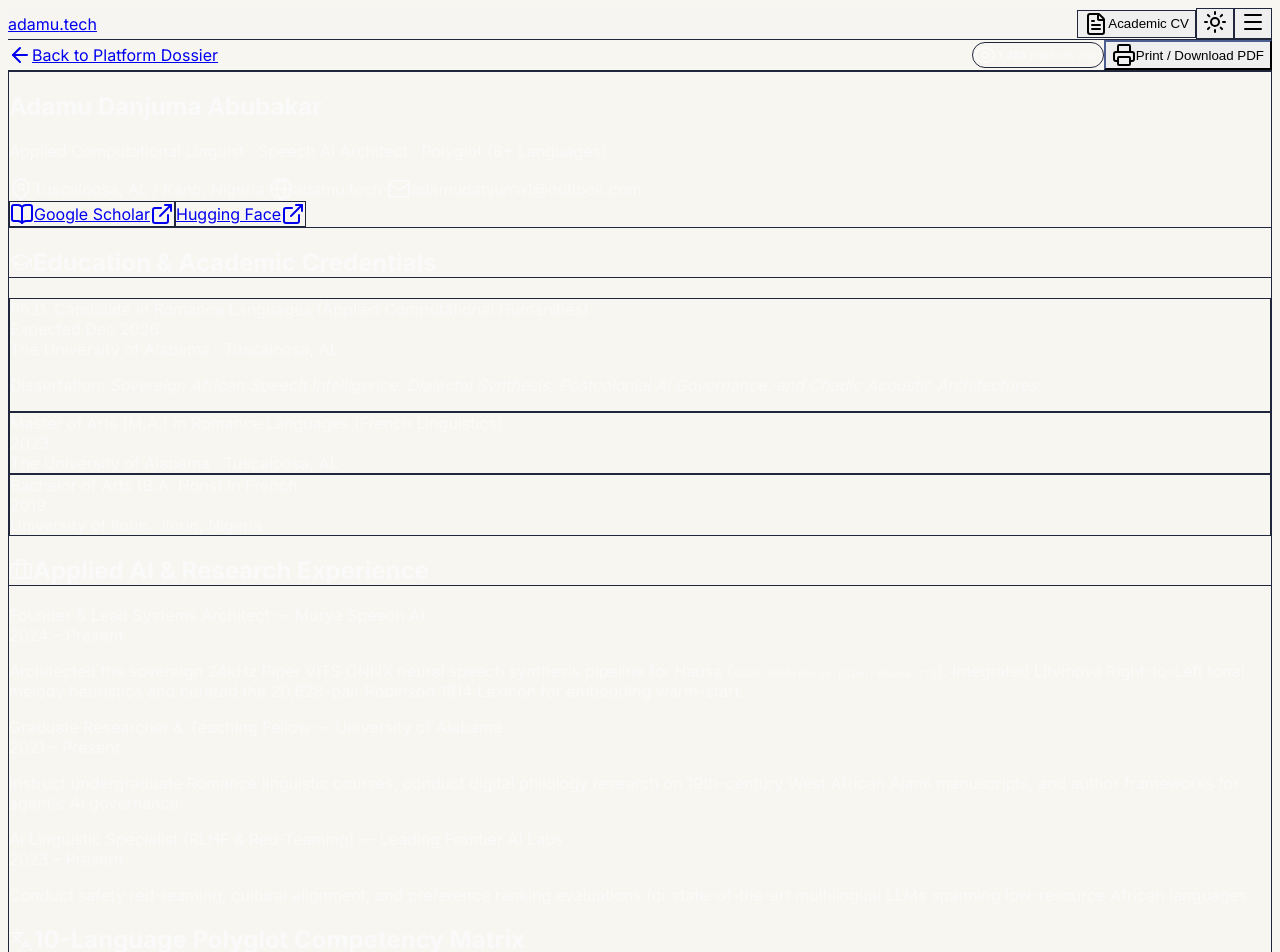
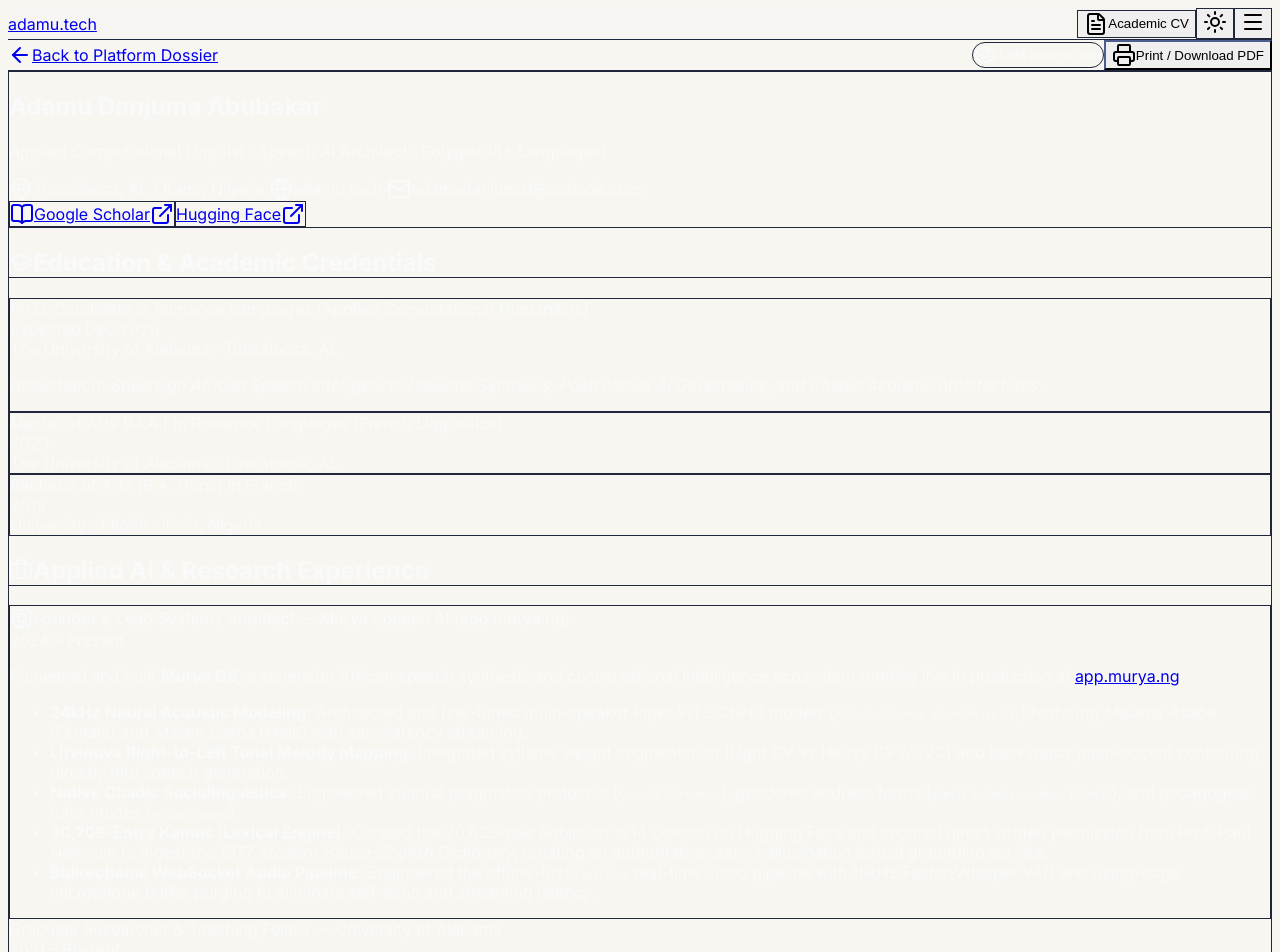
Before and after one commit to adab-tech/adab-tech.github.io, a Next.js app: page /about in a window 1280 px wide. Shown: the top 952 px of the page. Built offline with nearby package versions, Linux system fonts and the light colour scheme; a web font is replaced by a local one.

Commit message:
feat: enrich Academic CV with Murya forensic architecture and sync live build

```diff
--- a/src/app/about/page.tsx
+++ b/src/app/about/page.tsx
@@ -3,7 +3,7 @@
 import React from 'react'
 import Link from 'next/link'
 import { GlobalShell } from '@/components/GlobalShell'
-import { ArrowLeft, Printer, Download, Mail, Globe, MapPin, Award, BookOpen, GraduationCap, Briefcase, Languages, Shield, ExternalLink } from 'lucide-react'
+import { ArrowLeft, Printer, Download, Mail, Globe, MapPin, Award, BookOpen, GraduationCap, Briefcase, Languages, Shield, ExternalLink, Cpu, Sparkles, CheckCircle2, Layers } from 'lucide-react'
 import { VisitorCounter } from '@/components/VisitorCounter'
 
 const LANGUAGES_DATA = [
@@ -136,22 +136,46 @@ export default function AcademicCVPage() {
             </div>
           </section>
 
-          {/* Research & Industry Experience */}
+          {/* Research & Industry Experience — Enriched with Murya Forensics */}
           <section className="space-y-4">
             <h2 className="text-lg font-mono font-bold text-zinc-900 dark:text-zinc-100 flex items-center gap-2 border-b border-zinc-100 dark:border-zinc-800 pb-2">
               <Briefcase className="h-5 w-5 text-amber-500" />
               Applied AI & Research Experience
             </h2>
 
-            <div className="space-y-4 text-xs font-sans">
-              <div className="space-y-1.5">
+            <div className="space-y-6 text-xs font-sans">
+
+              {/* Murya Forensic Breakdown */}
+              <div className="p-5 rounded-2xl border border-amber-500/30 bg-amber-50/20 dark:bg-midnight-950/60 space-y-3">
                 <div className="flex flex-col sm:flex-row sm:items-center justify-between font-mono font-bold text-zinc-900 dark:text-zinc-100">
-                  <span>Founder & Lead Systems Architect — Murya Speech AI</span>
+                  <span className="text-sm text-amber-600 dark:text-amber-400 flex items-center gap-1.5">
+                    <Cpu className="h-4 w-4" />
+                    Founder & Lead Systems Architect — Murya Speech AI (app.murya.ng)
+                  </span>
                   <span className="text-amber-600 dark:text-amber-400">2024 – Present</span>
                 </div>
-                <p className="text-zinc-700 dark:text-zinc-300 leading-relaxed">
-                  Architected the sovereign 24kHz Piper VITS ONNX neural speech synthesis pipeline for Hausa (<code className="font-mono text-[11px] bg-zinc-100 dark:bg-zinc-800 px-1 py-0.5 rounded">adab-tech/murya-piper-hausa-tts</code>). Integrated Litvinova Right-to-Left tonal melody heuristics and curated the 20,628-pair Robinson 1914 Lexicon for embedding warm-start.
+
+                <p className="text-zinc-700 dark:text-zinc-300 leading-relaxed font-sans">
+                  Pioneered and built <strong>Murya OS</strong>, a sovereign African speech synthesis and conversational intelligence ecosystem running live in production at <a href="https://app.murya.ng" target="_blank" rel="noreferrer" className="text-amber-600 dark:text-amber-400 underline font-bold">app.murya.ng</a>:
                 </p>
+
+                <ul className="space-y-2 pl-4 list-disc text-zinc-700 dark:text-zinc-300 leading-relaxed">
+                  <li>
+                    <strong>24kHz Neural Acoustic Modeling:</strong> Architected and fine-tuned multi-speaker Piper VITS ONNX models (<code className="bg-zinc-100 dark:bg-zinc-800 px-1 py-0.5 rounded font-mono text-[10px]">adab-tech/murya-piper-hausa-tts</code>) featuring <em>Malama Asabe</em> (Female) and <em>Malam Garba</em> (Male) with zero-latency streaming.
+                  </li>
+                  <li>
+                    <strong>Litvinova Right-to-Left Tonal Melody Mapping:</strong> Integrated syllable weight segmentation (Light CV vs Heavy CVV/CVC) and backwards pitch-accent contouring directly into speech generation.
+                  </li>
+                  <li>
+                    <strong>Native Chadic Sociolinguistics:</strong> Engineered cultural pragmatics protocols (<code className="font-mono text-[10px]">Kunya & Girmamawa</code>), gendered address forms (<code className="font-mono text-[10px]">Namiji ka/maka vs Mace ki/miki</code>), and pedagogical tutor modes (<code className="font-mono text-[10px]">Malamin Hausa</code>).
+                  </li>
+                  <li>
+                    <strong>30,708-Entry Ƙamus (Lexical Engine):</strong> Curated the 20,628-pair Robinson 1914 Lexicon on Hugging Face and secured direct written permission from Prof. Paul Newman to ingest the 1977 <em>Modern Hausa–English Dictionary</em>, creating an authoritative, zero-hallucination lexical grounding service.
+                  </li>
+                  <li>
+                    <strong>Bidirectional WebSocket Audio Pipeline:</strong> Engineered the offline-first <code className="font-mono text-[10px]">/api/live</code> real-time audio pipeline with 16kHz Faster-Whisper VAD and rising-edge microphone buffer purging to eliminate self-echo and streaming latency.
+                  </li>
+                </ul>
               </div>
 
               <div className="space-y-1.5">
--- a/src/app/cv/page.tsx
+++ b/src/app/cv/page.tsx
@@ -3,7 +3,7 @@
 import React from 'react'
 import Link from 'next/link'
 import { GlobalShell } from '@/components/GlobalShell'
-import { ArrowLeft, Printer, Download, Mail, Globe, MapPin, Award, BookOpen, GraduationCap, Briefcase, Languages, Shield, ExternalLink } from 'lucide-react'
+import { ArrowLeft, Printer, Download, Mail, Globe, MapPin, Award, BookOpen, GraduationCap, Briefcase, Languages, Shield, ExternalLink, Cpu, Sparkles, CheckCircle2, Layers } from 'lucide-react'
 import { VisitorCounter } from '@/components/VisitorCounter'
 
 const LANGUAGES_DATA = [
@@ -136,22 +136,46 @@ export default function AcademicCVPage() {
             </div>
           </section>
 
-          {/* Research & Industry Experience */}
+          {/* Research & Industry Experience — Enriched with Murya Forensics */}
           <section className="space-y-4">
             <h2 className="text-lg font-mono font-bold text-zinc-900 dark:text-zinc-100 flex items-center gap-2 border-b border-zinc-100 dark:border-zinc-800 pb-2">
               <Briefcase className="h-5 w-5 text-amber-500" />
               Applied AI & Research Experience
             </h2>
 
-            <div className="space-y-4 text-xs font-sans">
-              <div className="space-y-1.5">
+            <div className="space-y-6 text-xs font-sans">
+
+              {/* Murya Forensic Breakdown */}
+              <div className="p-5 rounded-2xl border border-amber-500/30 bg-amber-50/20 dark:bg-midnight-950/60 space-y-3">
                 <div className="flex flex-col sm:flex-row sm:items-center justify-between font-mono font-bold text-zinc-900 dark:text-zinc-100">
-                  <span>Founder & Lead Systems Architect — Murya Speech AI</span>
+                  <span className="text-sm text-amber-600 dark:text-amber-400 flex items-center gap-1.5">
+                    <Cpu className="h-4 w-4" />
+                    Founder & Lead Systems Architect — Murya Speech AI (app.murya.ng)
+                  </span>
                   <span className="text-amber-600 dark:text-amber-400">2024 – Present</span>
                 </div>
-                <p className="text-zinc-700 dark:text-zinc-300 leading-relaxed">
-                  Architected the sovereign 24kHz Piper VITS ONNX neural speech synthesis pipeline for Hausa (<code className="font-mono text-[11px] bg-zinc-100 dark:bg-zinc-800 px-1 py-0.5 rounded">adab-tech/murya-piper-hausa-tts</code>). Integrated Litvinova Right-to-Left tonal melody heuristics and curated the 20,628-pair Robinson 1914 Lexicon for embedding warm-start.
+
+                <p className="text-zinc-700 dark:text-zinc-300 leading-relaxed font-sans">
+                  Pioneered and built <strong>Murya OS</strong>, a sovereign African speech synthesis and conversational intelligence ecosystem running live in production at <a href="https://app.murya.ng" target="_blank" rel="noreferrer" className="text-amber-600 dark:text-amber-400 underline font-bold">app.murya.ng</a>:
                 </p>
+
+                <ul className="space-y-2 pl-4 list-disc text-zinc-700 dark:text-zinc-300 leading-relaxed">
+                  <li>
+                    <strong>24kHz Neural Acoustic Modeling:</strong> Architected and fine-tuned multi-speaker Piper VITS ONNX models (<code className="bg-zinc-100 dark:bg-zinc-800 px-1 py-0.5 rounded font-mono text-[10px]">adab-tech/murya-piper-hausa-tts</code>) featuring <em>Malama Asabe</em> (Female) and <em>Malam Garba</em> (Male) with zero-latency streaming.
+                  </li>
+                  <li>
+                    <strong>Litvinova Right-to-Left Tonal Melody Mapping:</strong> Integrated syllable weight segmentation (Light CV vs Heavy CVV/CVC) and backwards pitch-accent contouring directly into speech generation.
+                  </li>
+                  <li>
+                    <strong>Native Chadic Sociolinguistics:</strong> Engineered cultural pragmatics protocols (<code className="font-mono text-[10px]">Kunya & Girmamawa</code>), gendered address forms (<code className="font-mono text-[10px]">Namiji ka/maka vs Mace ki/miki</code>), and pedagogical tutor modes (<code className="font-mono text-[10px]">Malamin Hausa</code>).
+                  </li>
+                  <li>
+                    <strong>30,708-Entry Ƙamus (Lexical Engine):</strong> Curated the 20,628-pair Robinson 1914 Lexicon on Hugging Face and secured direct written permission from Prof. Paul Newman to ingest the 1977 <em>Modern Hausa–English Dictionary</em>, creating an authoritative, zero-hallucination lexical grounding service.
+                  </li>
+                  <li>
+                    <strong>Bidirectional WebSocket Audio Pipeline:</strong> Engineered the offline-first <code className="font-mono text-[10px]">/api/live</code> real-time audio pipeline with 16kHz Faster-Whisper VAD and rising-edge microphone buffer purging to eliminate self-echo and streaming latency.
+                  </li>
+                </ul>
               </div>
 
               <div className="space-y-1.5">
```
